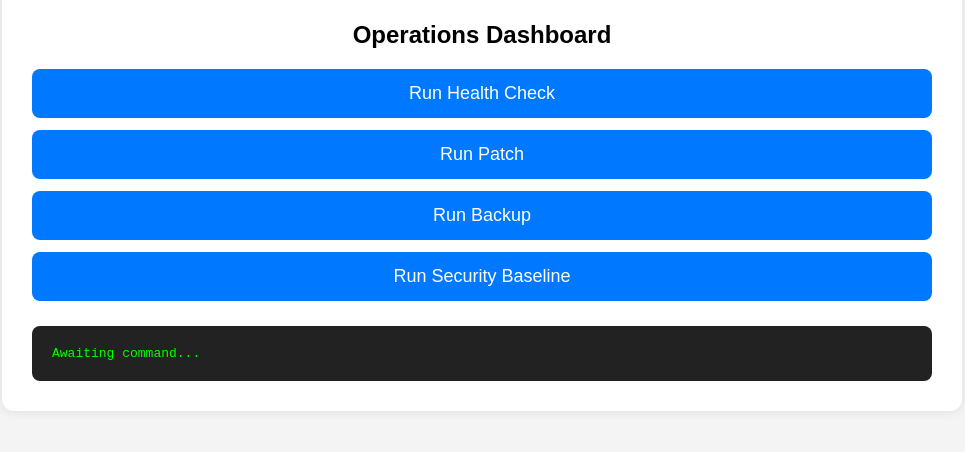
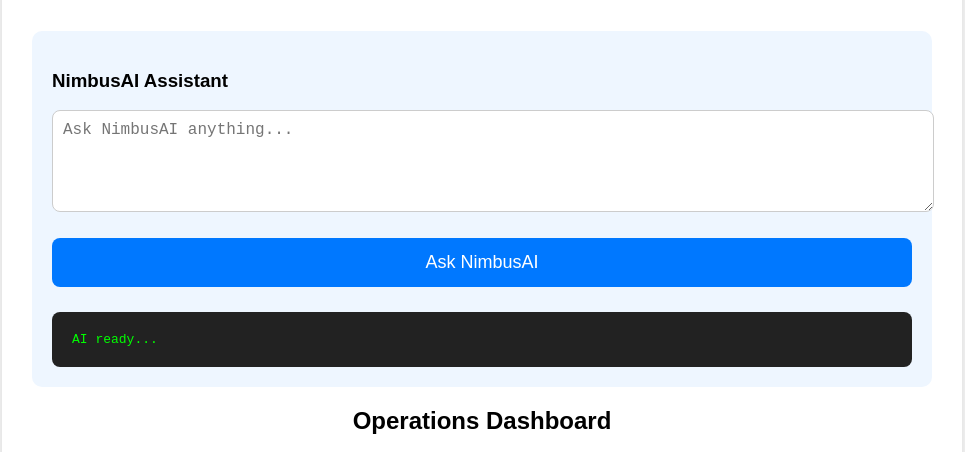
Before and after one commit to sekisinnde/NimbusOps-Control, a plain HTML site: page index.html in a window 1280 px wide. Shown: the part 348-800 px from the top of the page, without its empty margins (158-1123 px from the left). Drawn offline with Linux system fonts and the light colour scheme.

Commit message:
Restore NimbusAI assistant + QR + full dashboard update

```diff
--- a/index.html
+++ b/index.html
@@ -64,6 +64,25 @@
             text-align: left;
             white-space: pre-wrap;
         }
+
+        /* NimbusAI Assistant Styling */
+        .ai-box {
+            margin-top: 30px;
+            padding: 20px;
+            background: #eef6ff;
+            border-radius: 10px;
+            text-align: left;
+        }
+
+        .ai-input {
+            width: 100%;
+            height: 80px;
+            padding: 10px;
+            border-radius: 8px;
+            border: 1px solid #ccc;
+            margin-bottom: 10px;
+            font-size: 16px;
+        }
     </style>
 </head>
 
@@ -81,6 +100,14 @@
             alt="NimbusOps QR Code"
             class="qr-code"
         />
+
+        <!-- NimbusAI Assistant -->
+        <div class="ai-box">
+            <h3>NimbusAI Assistant</h3>
+            <textarea id="aiInput" placeholder="Ask NimbusAI anything..." class="ai-input"></textarea>
+            <button class="btn" onclick="askAI()">Ask NimbusAI</button>
+            <div id="aiOutput" class="output-box">AI ready...</div>
+        </div>
 
         <h2>Operations Dashboard</h2>
 
@@ -123,6 +150,22 @@
         function runHarden() {
             callAPI("/api/harden/run");
         }
+
+        /* NimbusAI Chatbot Function */
+        async function askAI() {
+            const question = document.getElementById("aiInput").value;
+            const output = document.getElementById("aiOutput");
+
+            output.textContent = "Thinking...";
+
+            try {
+                const response = await fetch(`${API_BASE}/api/ai/ask?question=${encodeURIComponent(question)}`);
+                const data = await response.json();
+                output.textContent = data.answer || JSON.stringify(data, null, 2);
+            } catch (err) {
+                output.textContent = "Error: " + err;
+            }
+        }
     </script>
 
 </body>
```
